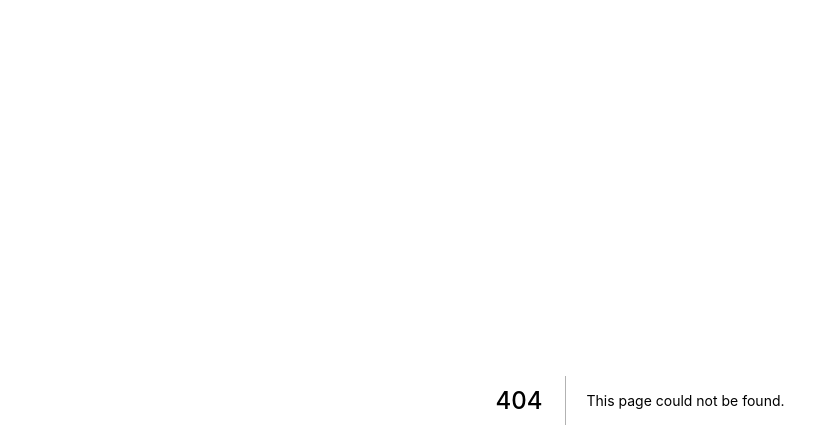
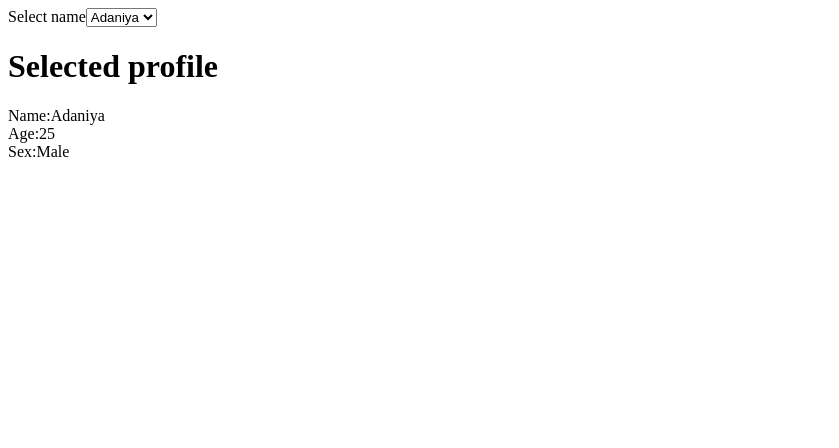
Before and after one commit to tigerscave/react-tutorials, a Next.js app: page /select-example2 in a window 1280 px wide. Before the commit this address had no page. Shown: the top 448 px of the page, without its empty margins (0-839 px from the left). Built offline with nearby package versions, Linux system fonts and the light colour scheme.

Commit message:
feat: add select example2 to learn react props

```diff
--- a/pages/index.js
+++ b/pages/index.js
@@ -8,6 +8,11 @@ const Index = () => {
         <li>
           <Link href="/select-example">
             <a>select-example</a>
+          </Link>
+        </li>
+        <li>
+          <Link href="/select-example2">
+            <a>select-example2</a>
           </Link>
         </li>
       </ul>
--- a/pages/select-example.js
+++ b/pages/select-example.js
@@ -27,6 +27,10 @@ class SelectExample extends React.Component {
 
     this.handleSelectChange = e => {
       console.log(e.target.value);
+      const pickedUser = data.filter(d => d.name === e.target.value)[0];
+      this.setState({
+        selectedProfile: pickedUser
+      })
     }
   }
 
--- /dev/null
+++ b/pages/select-example2.js
@@ -0,0 +1,54 @@
+import React from "react";
+
+import SelectForm from '../src/components/select-form';
+import ProfileDisplay from '../src/components/profile-display';
+
+const data = [
+  {
+    name: "Adaniya",
+    age: 25,
+    sex: "Male"
+  },
+  {
+    name: "Tiger",
+    age: 23,
+    sex: "Male"
+  },
+  {
+    name: "Leader",
+    age: 22,
+    sex: "Female"
+  }
+];
+
+class SelectExample extends React.Component {
+  constructor(props) {
+    super(props);
+    this.state = {
+      selectedProfile: data[0]
+    };
+
+    this.handleSelectChange = e => {
+      const pickedUser = data.filter(d => d.name === e.target.value)[0];
+      this.setState({
+        selectedProfile: pickedUser
+      })
+    }
+  }
+
+  render(){
+    const { selectedProfile } = this.state;
+    return (
+      <div>
+        <SelectForm
+          data={data}
+        />
+        <ProfileDisplay
+          selectedProfile={selectedProfile}
+        />
+      </div>
+    );
+  }
+}
+
+export default SelectExample;
--- /dev/null
+++ b/src/components/profile-display.js
@@ -0,0 +1,25 @@
+const ProfileDisplay = ({ selectedProfile }) => {
+  return (
+    <div>
+      <h1>Selected profile</h1>
+        <div>
+          <span>Name</span>
+          <span>:</span>
+          <span>{selectedProfile.name}</span>
+        </div>
+        <div>
+          <span>Age</span>
+          <span>:</span>
+          <span>{selectedProfile.age}</span>
+        </div>
+        <div>
+          <span>Sex</span>
+          <span>:</span>
+          <span>{selectedProfile.sex}</span>
+        </div>
+        <div></div>
+    </div>
+  );
+}
+
+export default ProfileDisplay;
--- /dev/null
+++ b/src/components/select-form.js
@@ -0,0 +1,22 @@
+const SelectForm = ({ data }) => {
+  return (
+    <form>
+      <label>
+        <span>Select name</span>
+        <select
+          name="profile"
+          //value={selectedProfile.name}
+          //onChange={handleSelectChange}
+          >
+          {data.map((d, index) =>
+            <option
+              key={index}
+              value={d.name}>{d.name}</option>
+          )}
+        </select>
+      </label>
+    </form>
+  );
+}
+
+export default SelectForm;
```
